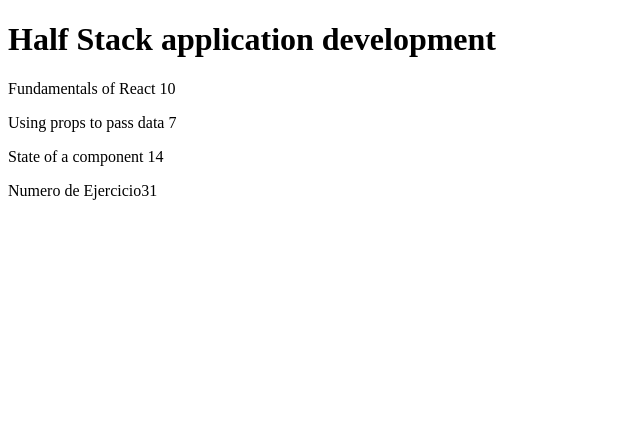
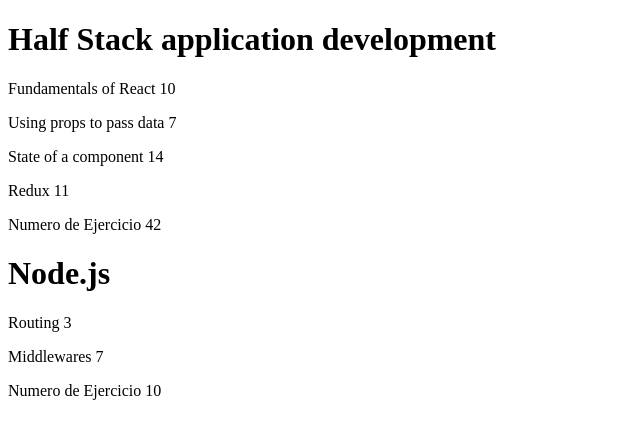
Before and after one commit to facusardi/desarrollo-we-practica, a React (Vite) app in the folder Part 1/coursinfo/: page / in a window 1280 px wide. Shown: the top 438 px of the page, without its empty margins (0-640 px from the left). Built offline with nearby package versions, Linux system fonts and the light colour scheme.

Commit message:
Utilizacion de map y reduce, ejercicios 2.1-2.5 Finalizados

```diff
--- a/Part 1/coursinfo/src/App.jsx
+++ b/Part 1/coursinfo/src/App.jsx
@@ -1,54 +1,56 @@
-const Header = (props) => {
-  return (
-    <h1>{props.course}</h1>
-  )
-}
+import Course from "./components/Course"
 
-const Total = (props) => {
-  return (
-    <p>Numero de Ejercicio{props.parts[0].exercises + props.parts[1].exercises + props.parts[2].exercises}</p>
-  )
-}
-
-const Content = (props) => {
-  return (
-    <div>
-    <Part part= {props.parts[0]}/>
-    <Part part= {props.parts[1]}/>
-    <Part part= {props.parts[2]}/>
-    </div>
-  )
-}
-const Part = (props) => {
-  return (
-    <p>{props.part.name} {props.part.exercises}</p>
-  )
-}
 
 const App = () => {
-  const course = {
-    name :'Half Stack application development',
+  const courses = [
+    {
+      name: 'Half Stack application development',
+      id: 1,
       parts: [
         {
           name: 'Fundamentals of React',
-        exercises: 10
+          exercises: 10,
+          id: 1
         },
         {
           name: 'Using props to pass data',
-        exercises: 7
+          exercises: 7,
+          id: 2
         },
         {
           name: 'State of a component',
-        exercises: 14
+          exercises: 14,
+          id: 3
+        },
+        {
+          name: 'Redux',
+          exercises: 11,
+          id: 4
+        }
+      ]
+    },
+    {
+      name: 'Node.js',
+      id: 2,
+      parts: [
+        {
+          name: 'Routing',
+          exercises: 3,
+          id: 1
+        },
+        {
+          name: 'Middlewares',
+          exercises: 7,
+          id: 2
         }
       ]
     }
+  ]
 
   return (
     <div>
-      <Header course={course.name} />
-      <Content parts={course.parts}/>
-      <Total parts={course.parts} />
+      {courses.map((course)=> <Course course={course} key={course.id} ></Course>)}
+
     </div>
   )
   }
--- /dev/null
+++ b/Part 1/coursinfo/src/components/Course.jsx
@@ -0,0 +1,47 @@
+import React from 'react'
+
+const Header = (props) => {
+  return (
+    <h1>{props.course}</h1>
+  )
+}
+
+const Total = (props) => {
+
+  const total = props.parts.reduce((sum, part)=> sum + part.exercises, 0)
+  console.log(props)
+  return (
+    <p>Numero de Ejercicio {total}</p>
+  )
+}
+
+const Content = ({parts}) => {
+  return (
+    <div>
+   {/*<Part part= {props.parts[0]}/>
+    <Part part= {props.parts[1]}/>
+    <Part part= {props.parts[2]}/> */}
+    {parts.map((part)=><Part key={part.id} name={part.name} exercises={part.exercises}></Part>)}
+
+    </div>
+  )
+}
+const Part = ({name, exercises}) => {
+  return (
+    <p>{name} {exercises}</p>
+  )
+}
+
+
+const Course = ({course}) => {
+
+  return (
+    <div>
+      <Header course={course.name} />
+      <Content parts={course.parts}/>
+      <Total parts={course.parts} />
+    </div>
+  )
+}
+
+export default Course
```
Lines whose indentation alone changed are shown as unchanged.
